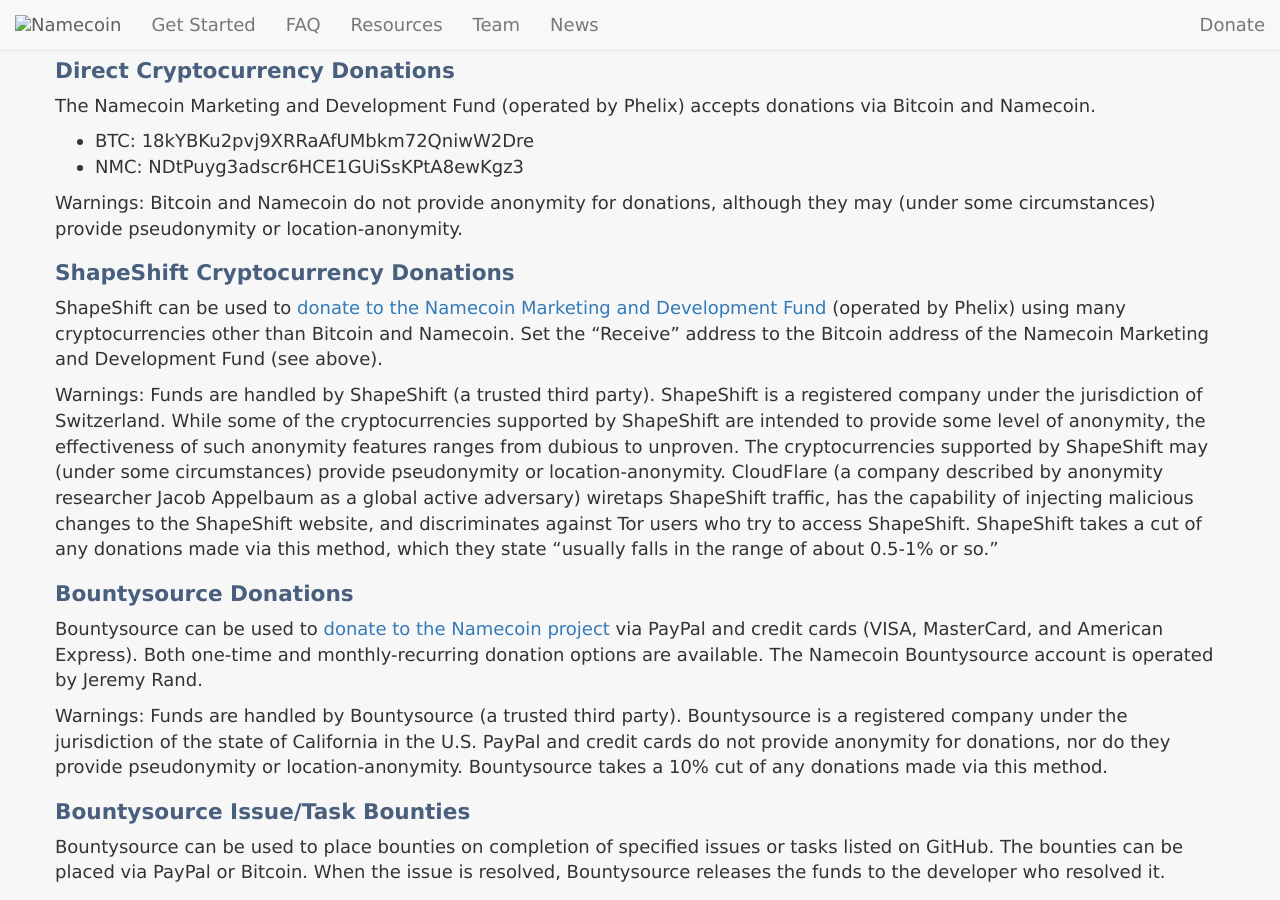
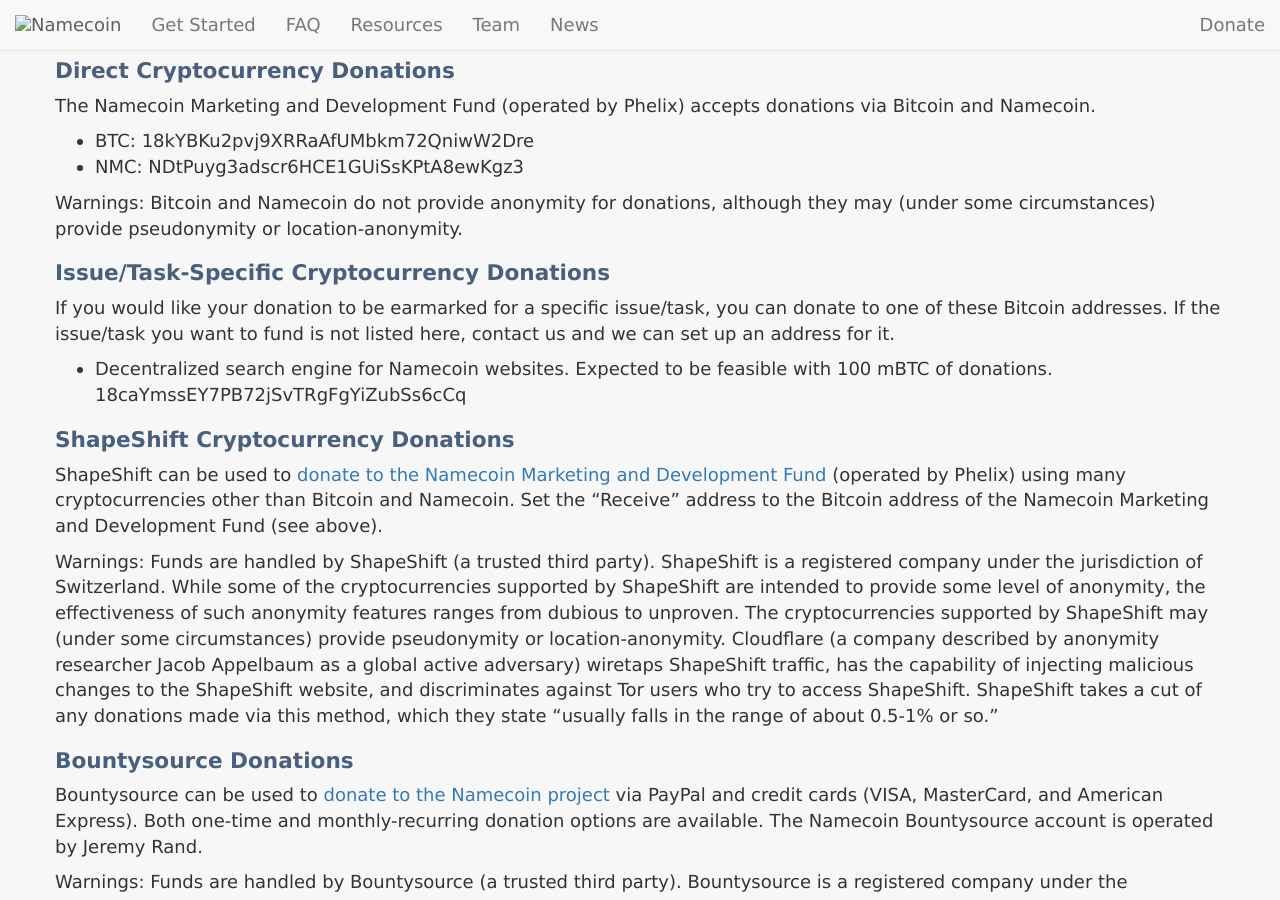
Before and after one commit to JeremyRand/namecoin.org, a Jekyll site: the page built from donate/index.md, in a window 1280 px wide and 900 px high, scrolled down 482 px. Built offline with Jekyll 4.4.1, drawn with Linux system fonts in a browser that asks for light colours; nearby versions of some CDN libraries; library files that are not in the unit come from our copies.

Commit message:
Donations: Add section for Issue/Task-Specific Cryptocurrency Donations.

```diff
--- a/donate/index.md
+++ b/donate/index.md
@@ -18,11 +18,17 @@ The Namecoin Marketing and Development Fund (operated by Phelix) accepts donatio
 
 Warnings: Bitcoin and Namecoin do not provide anonymity for donations, although they may (under some circumstances) provide pseudonymity or location-anonymity.
 
+## Issue/Task-Specific Cryptocurrency Donations
+
+If you would like your donation to be earmarked for a specific issue/task, you can donate to one of these Bitcoin addresses.  If the issue/task you want to fund is not listed here, contact us and we can set up an address for it.
+
+* Decentralized search engine for Namecoin websites.  Expected to be feasible with 100 mBTC of donations.  18caYmssEY7PB72jSvTRgFgYiZubSs6cCq
+
 ## ShapeShift Cryptocurrency Donations
 
 ShapeShift can be used to [donate to the Namecoin Marketing and Development Fund](https://www.shapeshift.io/) (operated by Phelix) using many cryptocurrencies other than Bitcoin and Namecoin.  Set the "Receive" address to the Bitcoin address of the Namecoin Marketing and Development Fund (see above).
 
-Warnings: Funds are handled by ShapeShift (a trusted third party).  ShapeShift is a registered company under the jurisdiction of Switzerland.  While some of the cryptocurrencies supported by ShapeShift are intended to provide some level of anonymity, the effectiveness of such anonymity features ranges from dubious to unproven.  The cryptocurrencies supported by ShapeShift may (under some circumstances) provide pseudonymity or location-anonymity.  CloudFlare (a company described by anonymity researcher Jacob Appelbaum as a global active adversary) wiretaps ShapeShift traffic, has the capability of injecting malicious changes to the ShapeShift website, and discriminates against Tor users who try to access ShapeShift.  ShapeShift takes a cut of any donations made via this method, which they state "usually falls in the range of about 0.5-1% or so."
+Warnings: Funds are handled by ShapeShift (a trusted third party).  ShapeShift is a registered company under the jurisdiction of Switzerland.  While some of the cryptocurrencies supported by ShapeShift are intended to provide some level of anonymity, the effectiveness of such anonymity features ranges from dubious to unproven.  The cryptocurrencies supported by ShapeShift may (under some circumstances) provide pseudonymity or location-anonymity.  Cloudflare (a company described by anonymity researcher Jacob Appelbaum as a global active adversary) wiretaps ShapeShift traffic, has the capability of injecting malicious changes to the ShapeShift website, and discriminates against Tor users who try to access ShapeShift.  ShapeShift takes a cut of any donations made via this method, which they state "usually falls in the range of about 0.5-1% or so."
 
 ## Bountysource Donations
 
@@ -48,4 +54,4 @@ Warnings: Funds are handled by Bountysource (a trusted third party).  Bountysour
 
 We are currently looking into Tip4Commit; check back later for updates on this option.
 
-<!--CloudFlare (a company described by anonymity researcher Jacob Appelbaum as a global active adversary) wiretaps Tip4Commit traffic, has the capability of injecting malicious changes to the Tip4Commit website, and discriminates against Tor users who try to access Tip4Commit.-->
+<!--Cloudflare (a company described by anonymity researcher Jacob Appelbaum as a global active adversary) wiretaps Tip4Commit traffic, has the capability of injecting malicious changes to the Tip4Commit website, and discriminates against Tor users who try to access Tip4Commit.-->
```
